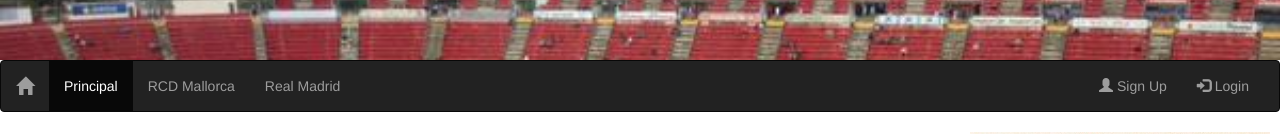
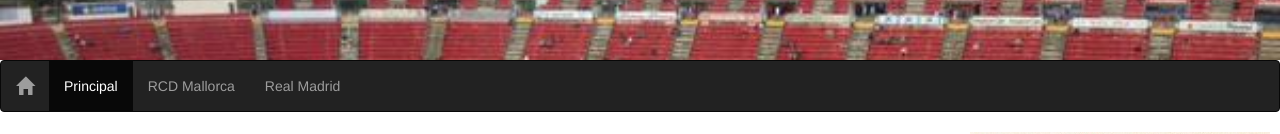
Before and after one commit to xavic01/paginanoticies2, a plain HTML site: page index.html in a window 1280 px wide. Shown: the part 200-334 px from the top of the page. Drawn offline with nearby package versions, Linux system fonts and the light colour scheme.

Commit message:
Update index.html

```diff
--- a/index.html
+++ b/index.html
@@ -42,10 +42,6 @@
           <li class="active"><a href="#">Principal</a></li>
           <li><a href="rcdmallorca.html">RCD Mallorca</a></li>
           <li><a href="realmadrid.html">Real Madrid</a></li>
-        </ul>
-        <ul class="nav navbar-nav navbar-right">
-          <li><a href="#"><span class="glyphicon glyphicon-user"></span> Sign Up</a></li>
-          <li><a href="#"><span class="glyphicon glyphicon-log-in"></span> Login</a></li>
         </ul>
       </div>
     </div>
```
